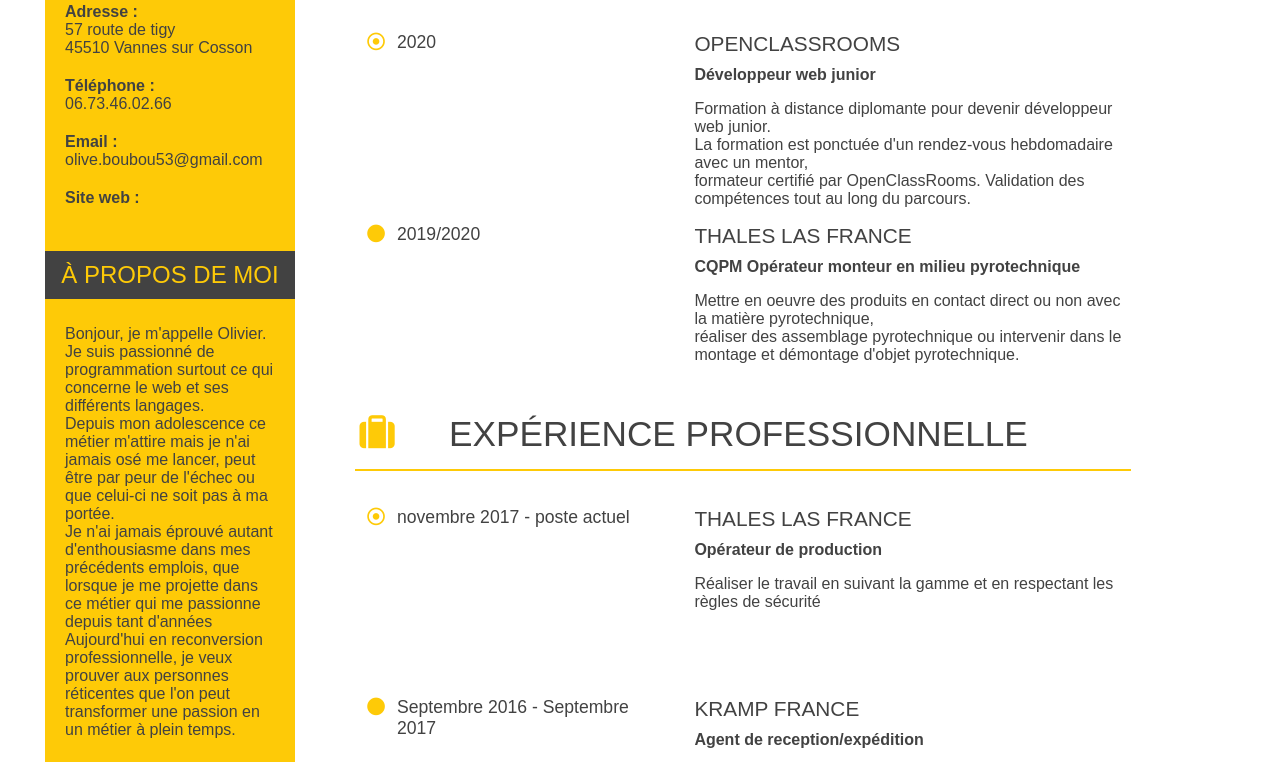
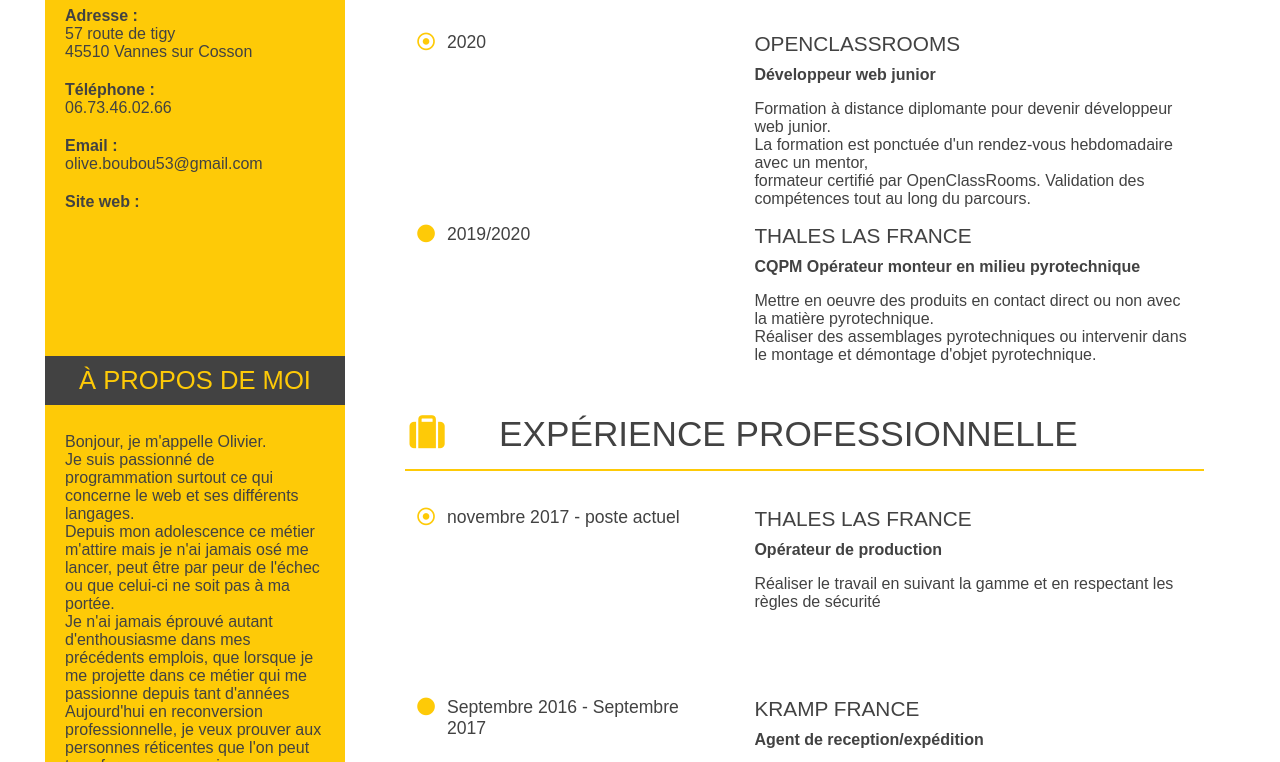
Before and after one commit to Boubouliakof/Olivier-Boucher-CV, a plain HTML site: page index.html in a window 1280 px wide. Shown: the part 399-1161 px from the top of the page. Drawn offline with Linux system fonts and the light colour scheme; files whose address does not match are found by name.

Commit message:
correction
corrections des dernieres erreurs

```diff
--- a/index.html
+++ b/index.html
@@ -25,7 +25,7 @@
 
    <div class="container">
         <aside class="gauche">
-            <div>
+            <div class="aside_bloc">
                 <h3>contact</h3>
                 <address>
                     <div class="contact">
@@ -46,7 +46,7 @@
                     </div>
                 </address>
             </div>
-            <div>
+            <div class="aside_bloc">
                 <h3>à propos de moi</h3>
                 <p class="contact">Bonjour, je m'appelle Olivier. <br>
                     Je suis passionné de programmation surtout ce qui concerne le web et ses différents langages. <br>
@@ -92,8 +92,8 @@
                         <div class="poste">
                             <h4>Thales LAS France</h4>
                                 <h5>CQPM Opérateur monteur en milieu pyrotechnique</h5>
-                                <p>Mettre en oeuvre des produits en contact direct ou non avec la matière pyrotechnique,<br>
-                                 réaliser des assemblage pyrotechnique ou intervenir dans le montage et démontage d'objet pyrotechnique.</p>
+                                <p>Mettre en oeuvre des produits en contact direct ou non avec la matière pyrotechnique. <br>
+                                 Réaliser des assemblages pyrotechniques ou intervenir dans le montage et démontage d'objet pyrotechnique.</p>
                         </div>
                     </div>
             </article>
--- a/style.css
+++ b/style.css
@@ -25,7 +25,7 @@ h2{
     font-weight: 400;
 }
 h3{
-    font-size:1.5em;
+    font-size:1.6em;
     text-transform: uppercase;
     border-bottom:2px solid rgb(254, 202, 7);
     padding-bottom:15px;
@@ -149,7 +149,7 @@ aside .fas{
     }
     .photo {
         height: auto;
-        width: 250px;
+        width: 300px;
         background-color: rgb(254, 202, 7);
         margin: 0;
     }
@@ -170,7 +170,10 @@ aside .fas{
         padding-right: 50px;;
     }
     aside{
-        width: 250px;
+        width: 300px;
+    }
+    .aside_bloc {
+        min-height: 400px;
     }
     .aside_loisirs {
         margin-top: 650px;
```
